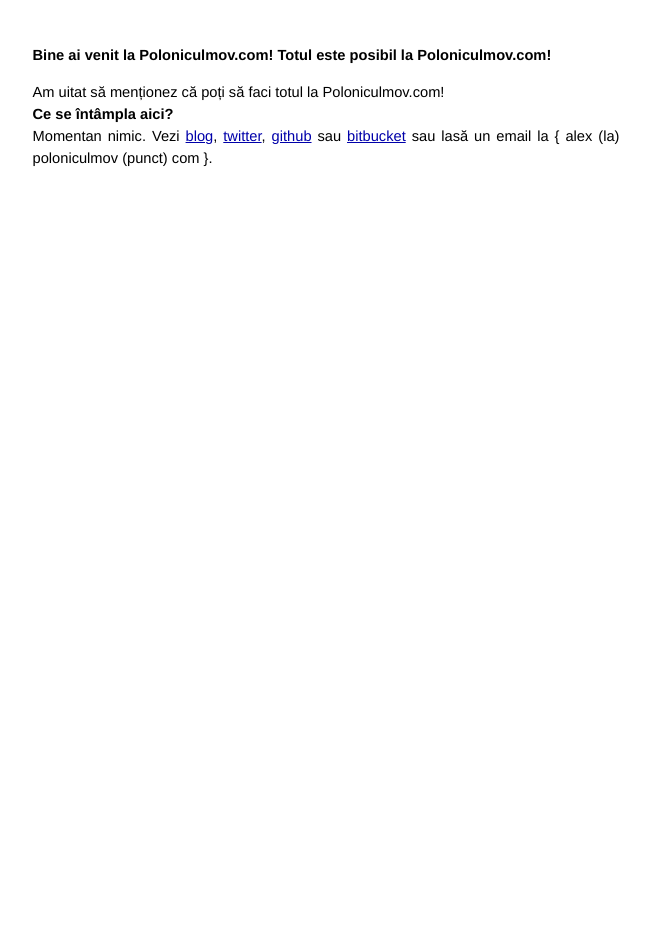
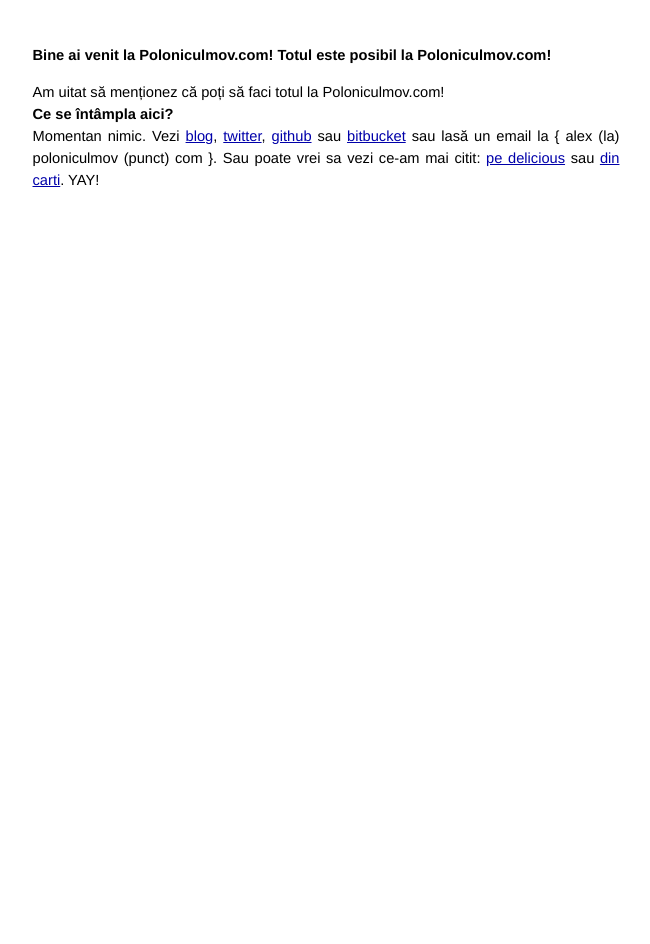
Before and after one commit to poloniculmov/poloniculmov.github.com, a Jekyll site: the page built from index.html, in a window 1280 px wide. Shown: the whole page, without its empty margins (314-964 px from the left). Built offline with Jekyll 4.4.1, drawn with Linux system fonts in a browser that asks for light colours; Markdown is read by kramdown in place of the engine named in the settings; some of the changed lines change nothing that is shown.

Commit message:
Added links to delicious and shelfari

```diff
--- a/index.html
+++ b/index.html
@@ -1,6 +1,6 @@
 ---
 layout: default
-title: a
+title: Poloniculmov e magic!
 ---
 
 <h1>Bine ai venit la Poloniculmov.com! Totul este posibil la Poloniculmov.com!</h1>
@@ -11,3 +11,5 @@
 <h2> Ce se întâmpla aici? </h2>
 
 Momentan nimic. Vezi <a href="http://blog.poloniculmov.com">blog</a>, <a href="http://twitter.com/Polonic">twitter</a>, <a href="https://github.com/poloniculmov">github</a> sau <a href="https://bitbucket.org/polonic">bitbucket</a> sau lasă un email la { alex (la) poloniculmov (punct) com }.
+
+Sau poate vrei sa vezi ce-am mai citit: <a href="http://delicious.com/polonic">pe delicious</a> sau <a href="http://www.shelfari.com/o1515108939"> din carti</a>. YAY!
```
